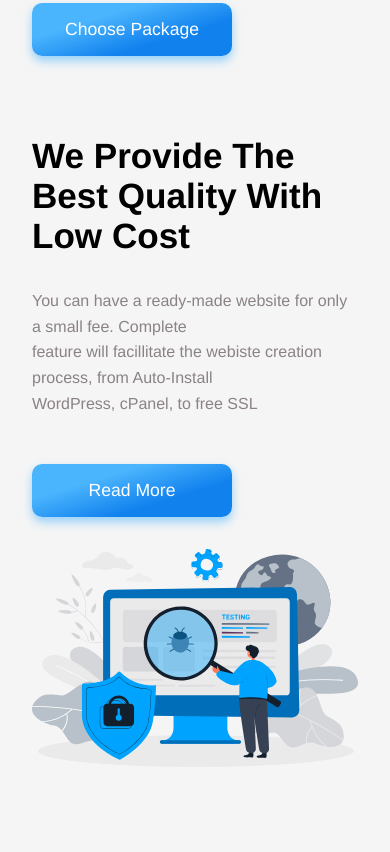
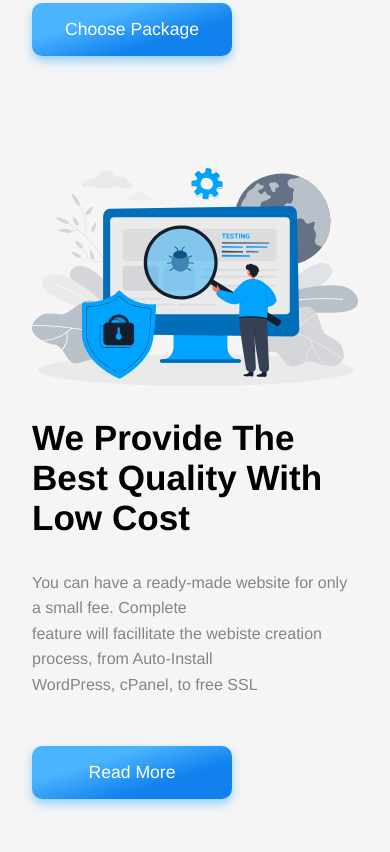
Before and after one commit to vaibhav-xt/Hosting-Landing-Page, a plain HTML site: page index.html in a window 390 px wide. Shown: the part 832-1684 px from the top of the page. Drawn offline with Linux system fonts and the light colour scheme.

Commit message:
responsive

```diff
--- a/index.html
+++ b/index.html
@@ -55,7 +55,7 @@
         </section>
 
         <!-- Section Two -->
-        <section class="box">
+        <section class="box box-flex">
             <img src="Images/testing.svg" alt="" class="testing">
             <div class="box-div">
                 <h1>We Provide The Best Quality With Low Cost</h1>
--- a/style.css
+++ b/style.css
@@ -81,7 +81,6 @@ main{
     display: flex;
     justify-content: space-between;
     align-items: center;
-    min-height: 60vh;
     margin: 5rem 0 5rem 0;
 }
 
@@ -579,4 +578,8 @@ footer{
         margin-top: 2rem;
         height: auto;
     }
+
+    .box-flex{
+        flex-direction: column;
+    }
 }
```
